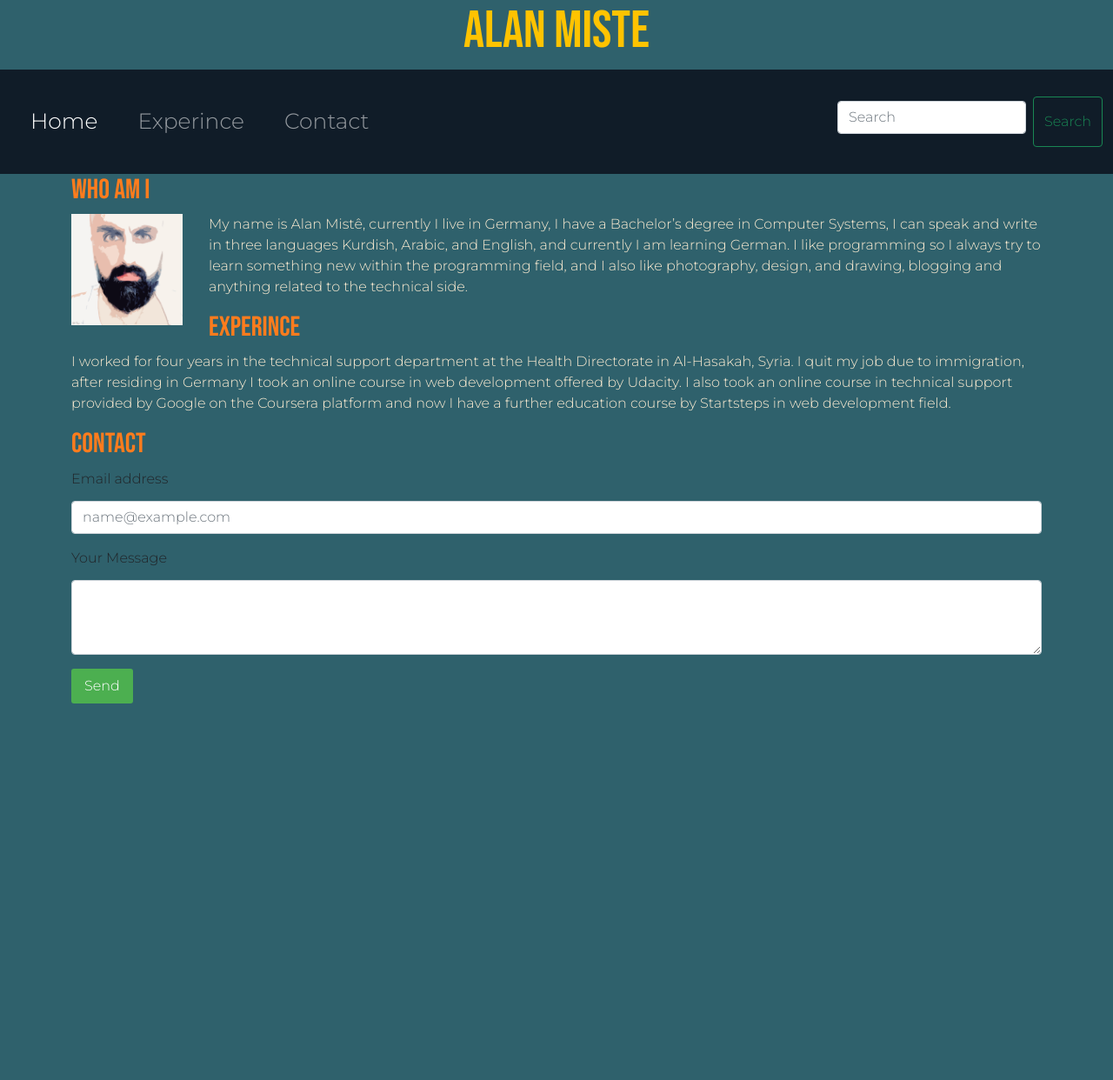
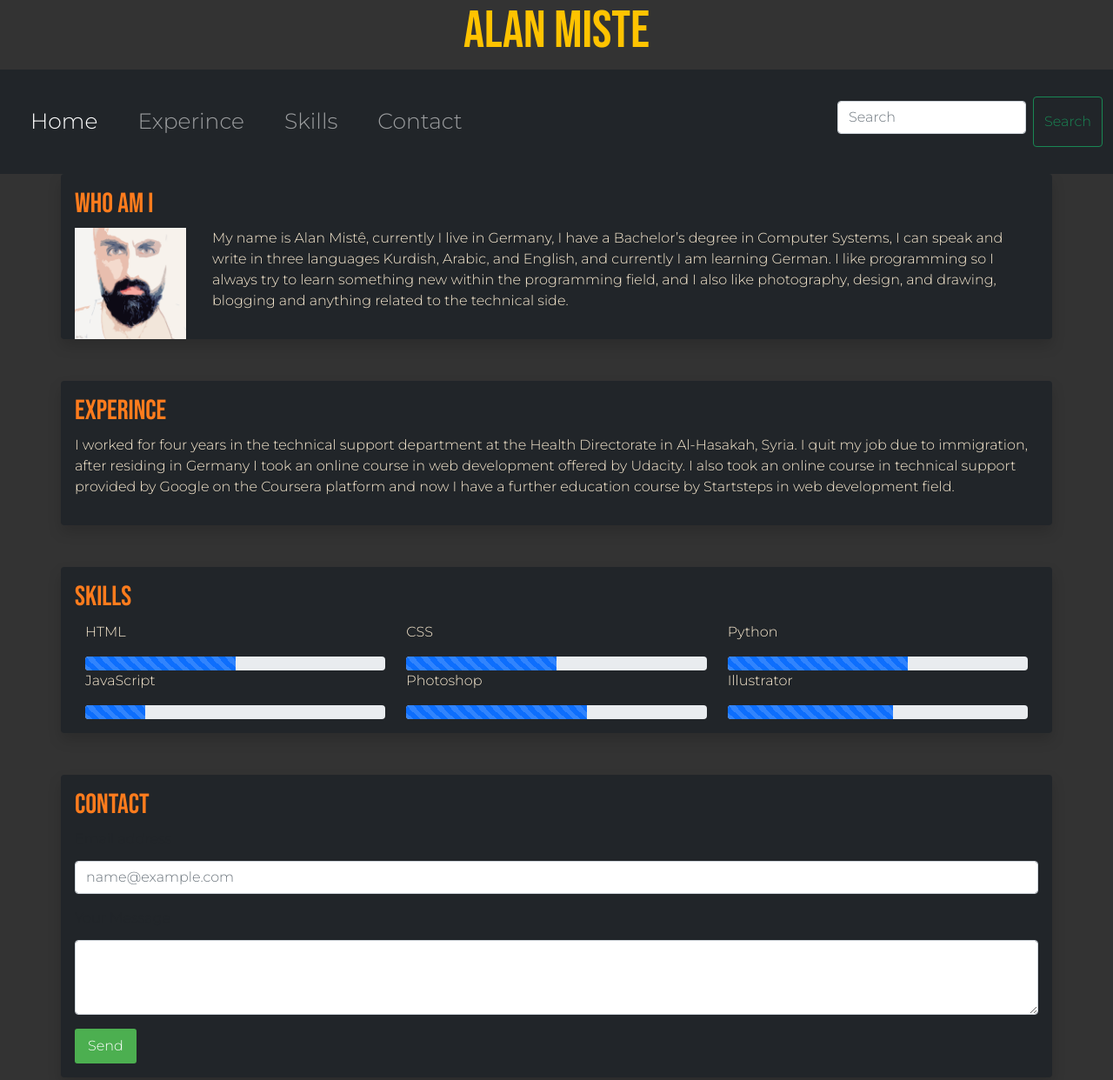
Before and after one commit to alanmiste/baranalan.github.io, a website: page index.html in a window 1280 px wide. Shown: the whole page at 87% size. Before the commit the page ends 809 px from the top, so only its background shows below. Drawn offline with nearby package versions, Linux system fonts and the light colour scheme.

Commit message:
add skills field - change the colors - add shadows

```diff
--- a/index.html
+++ b/index.html
@@ -20,7 +20,7 @@
 <body>
     <h1>Alan Miste</h1>
     <header>
-        <nav class="navbar navbar-expand-lg navbar-dark">
+        <nav class="navbar navbar-expand-lg bg-dark navbar-dark">
             <div class="container-fluid">
               <button class="navbar-toggler" type="button" data-bs-toggle="collapse" data-bs-target="#navbarSupportedContent" aria-controls="navbarSupportedContent" aria-expanded="false" aria-label="Toggle navigation">
                 <span class="navbar-toggler-icon"></span>
@@ -32,6 +32,9 @@
                   </li>
                   <li class="nav-item">
                     <a class="nav-link" href="/index.html#experince">Experince</a>
+                  </li>
+                  <li class="nav-item">
+                    <a class="nav-link" href="/index.html#skills">Skills</a>
                   </li>
                   <li class="nav-item">
                     <a class="nav-link" href="/index.html#contact">Contact</a>
@@ -48,10 +51,10 @@
             </div>
           </nav>
     </header>
-    <section class="container" id="home">
+    <section class="container shadow bg-dark p-3 mb-5 rounded" id="home">
 
         <h2 text-algin="center">Who am I</h2>
-        <aside>
+        <aside class="el">
             <img src="Alan Miste.jpg" alt="Alan Miste" style="width: 128px;height: 128px;" />
         </aside>
         <p>
@@ -63,7 +66,7 @@
 
 
     </section>
-    <section class="container" id="experince">
+    <section class="container shadow bg-dark p-3 mb-5 rounded" id="experince">
         <h2>Experince</h2>
         <p>
             I worked for four years in the technical support department at the Health Directorate in Al-Hasakah, Syria.
@@ -72,7 +75,52 @@
             platform and now I have a further education course by Startsteps in web development field.
         </p>
     </section>
-    <section class="container position-relative" id="contact">
+    <section class="container shadow bg-dark p-3 mb-5 rounded" id="skills">
+      <h2>Skills</h2>
+      <div class="container">
+        <div class="row">
+          <div class="col-sm">
+            <p>HTML</p>
+            <div class="progress">
+              <div class="progress-bar progress-bar-striped progress-bar-animated" role="progressbar" aria-valuenow="75" aria-valuemin="0" aria-valuemax="100" style="width: 50%"></div>
+            </div>
+          </div>
+          <div class="col-sm">
+            <p>CSS</p>
+            <div class="progress">
+              <div class="progress-bar progress-bar-striped progress-bar-animated" role="progressbar" aria-valuenow="75" aria-valuemin="0" aria-valuemax="100" style="width: 50%"></div>
+            </div>
+          </div>
+          <div class="col-sm">
+            <p>Python</p>
+            <div class="progress">
+              <div class="progress-bar progress-bar-striped progress-bar-animated" role="progressbar" aria-valuenow="75" aria-valuemin="0" aria-valuemax="100" style="width: 60%"></div>
+            </div>
+          </div>
+        </div>
+        <div class="row">
+          <div class="col-sm">
+            <p>JavaScript</p>
+            <div class="progress">
+              <div class="progress-bar progress-bar-striped progress-bar-animated" role="progressbar" aria-valuenow="75" aria-valuemin="0" aria-valuemax="100" style="width: 20%"></div>
+            </div>
+          </div>
+          <div class="col-sm">
+            <p>Photoshop</p>
+            <div class="progress">
+              <div class="progress-bar progress-bar-striped progress-bar-animated" role="progressbar" aria-valuenow="75" aria-valuemin="0" aria-valuemax="100" style="width: 60%"></div>
+            </div>
+          </div>
+          <div class="col-sm">
+            <p>Illustrator</p>
+            <div class="progress">
+              <div class="progress-bar progress-bar-striped progress-bar-animated" role="progressbar" aria-valuenow="75" aria-valuemin="0" aria-valuemax="100" style="width: 55%"></div>
+            </div>
+          </div>
+        </div>
+      </div>
+  </section>
+    <section class="container position-relative shadow bg-dark p-3 mb-5 rounded" id="contact">
         <h2>Contact</h2>
         <div class="mb-3">
           <label for="exampleFormControlInput1" class="form-label">Email address</label>
--- a/style.css
+++ b/style.css
@@ -1,5 +1,5 @@
 body {
-  background-color: #2f616c;
+  background-color: #333333;
   font-family: 'Montserrat', sans-serif;
 }
 
@@ -108,3 +108,6 @@ button {
 .badge {
   border-radius: 50%;
 }
+.el{
+  position:sticky;
+}
```
